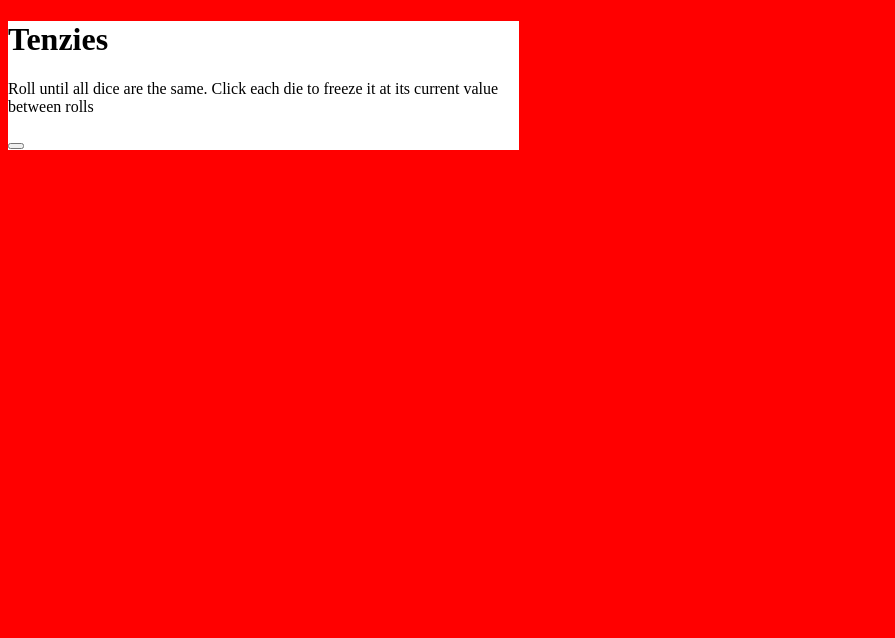
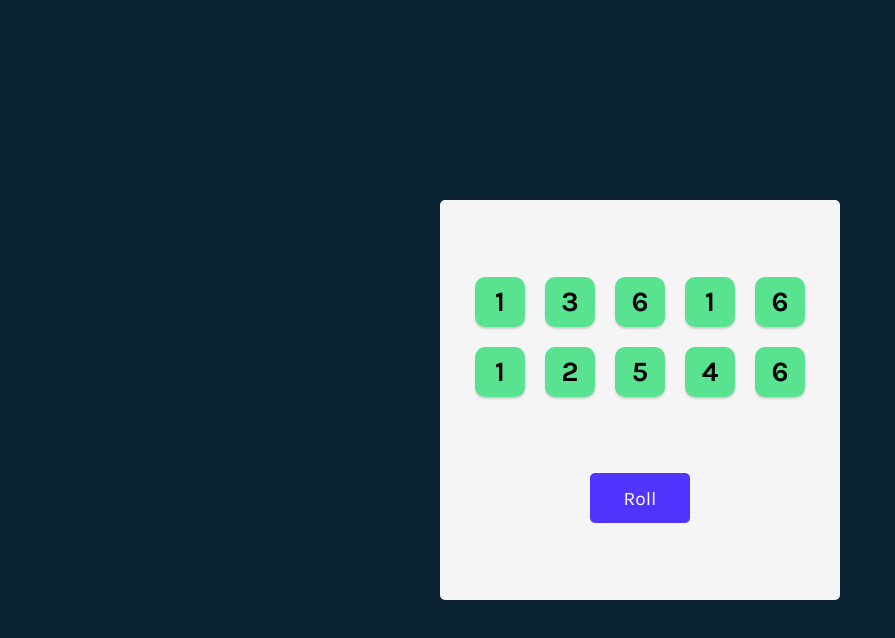
Before and after one commit to KaerailearS/React_Yatzy, a React (Vite) app: page / in a window 1280 px wide. Shown: the top 638 px of the page, without its empty margins (0-895 px from the left). Built offline with nearby package versions, Linux system fonts and the light colour scheme.

Commit message:
Alot of changes to basically everything

```diff
--- a/index.html
+++ b/index.html
@@ -3,6 +3,9 @@
   <head>
     <meta charset="UTF-8" />
     <link rel="icon" type="image/svg+xml" href="/vite.svg" />
+    <link rel="preconnect" href="https://fonts.googleapis.com">
+    <link rel="preconnect" href="https://fonts.gstatic.com" crossorigin>
+    <link href="https://fonts.googleapis.com/css2?family=Karla:ital,opsz,wght@0,14..32,100..900;1,14..32,100..900&display=swap" rel="stylesheet">
     <meta name="viewport" content="width=device-width, initial-scale=1.0" />
     <title>Vite + React</title>
   </head>
--- a/src/components/App.jsx
+++ b/src/components/App.jsx
@@ -1,17 +1,46 @@
-import { createRoot } from 'react-dom/client'
-import Main from './Main.jsx'
-  /**
-  * Challenge: Start a brand new React app!
-  * - Create a separate App component
-  * - Import and render the App component here
-  * - In the App component, render a <main> element
-  * - Style everything to look like the slide
-  */
+import React from "react"
+import Die from "./Die"
+
 
 export default function App(){
+  const [dice, setDice] = React.useState(generateAllNewDice)
+
+  function generateAllNewDice(){
+    return new Array(10)
+      .fill(0)
+      .map((_, index)=>({
+        number:Math.ceil(Math.random()*6),
+        isHeld:true,
+        id:index+1
+      }))
+  }
+
+  const diceElements = dice.map((die)=>{
+    return (
+      <Die
+        key={die.id}
+        value={die.number}
+        isHeld={die.isHeld}
+        className={die.isHeld ? "isHeld" : "isntHeld"}
+        onClick={hold}
+        id={die.id}/>)
+  })
+
+  function hold(id){
+    console.log(id)
+  }
   return (
     <>
-      <Main />
+      <main>
+          <div className="dice-div">
+            {diceElements}
+          </div>
+          <button
+            className="roll-button"
+            onClick={()=>setDice(generateAllNewDice)}>
+            Roll
+          </button>
+      </main>
     </>
   )
 }
--- /dev/null
+++ b/src/components/Die.jsx
@@ -0,0 +1,7 @@
+export default function Die(props){
+  return (
+    <button
+      className={props.className}
+      onClick={()=>props.onClick(props.id)}>{props.value}</button>
+  )
+}
--- a/src/components/Main.jsx
+++ /dev/null
@@ -1,15 +0,0 @@
-export default function Main(){
-  return (
-    <>
-      <div className="game-div">
-        <div className="tenzies-div">
-          <div className="active-div">
-            <h1 className="title">Tenzies</h1>
-            <p className="text">Roll until all dice are the same. Click each die to freeze it at its current value between rolls</p>
-            <button></button>
-          </div>
-        </div>
-      </div>
-    </>
-  )
-}
--- a/src/index.css
+++ b/src/index.css
@@ -1,7 +1,62 @@
+* {
+  box-sizing: border-box;
+}
 body {
-  background-color: red;
+  margin: 0;
+  background-color: #0B2434;
+  padding: 20px;
+  height: 100vh;
+  display: flex;
+  flex-direction: column;
+  justify-content: center;
+  align-items: center;
 }
-.tenzies-div {
-  max-width: 511px;
+div#root {
+  height: 100%;
+  width: 100%;
+  max-height: 400px;
+  max-width: 400px;
+}
+main {
+  background-color: #F5F5F5;
+  height: 100%;
+  border-radius: 5px;
+  display: flex;
+  flex-direction: column;
+  justify-content: space-evenly;
+  align-items: center;
+}
+.dice-div {
+  display: grid;
+  grid-template: auto auto / repeat(5, 1fr);
+  gap: 20px;
+}
+.dice-div button {
+  height: 50px;
+  width: 50px;
+  font-weight: bold;
+  font-size: 1.75rem;
+  border: none;
+  border-radius: 10px;
+  box-shadow: 0px 2px 2px 0px #00000026;
+  background-color: white;
+  cursor: pointer;
+  font-family: Karla, sans-serif;
+}
+.roll-button {
+  font-size: 1.2rem;
+  font-family: Karla, sans-serif;
+  color: white;
+  height: 50px;
+  width: 100px;
+  border: none;
+  border-radius: 5px;
+  background-color: #5035FF;
+  cursor: pointer;
+}
+button.isHeld {
+  background-color: #59E391;
+}
+button.isntHeld {
   background-color: white;
 }
```
Also changed, not shown: 1 other file (tests, documents, lock files or other folders).
